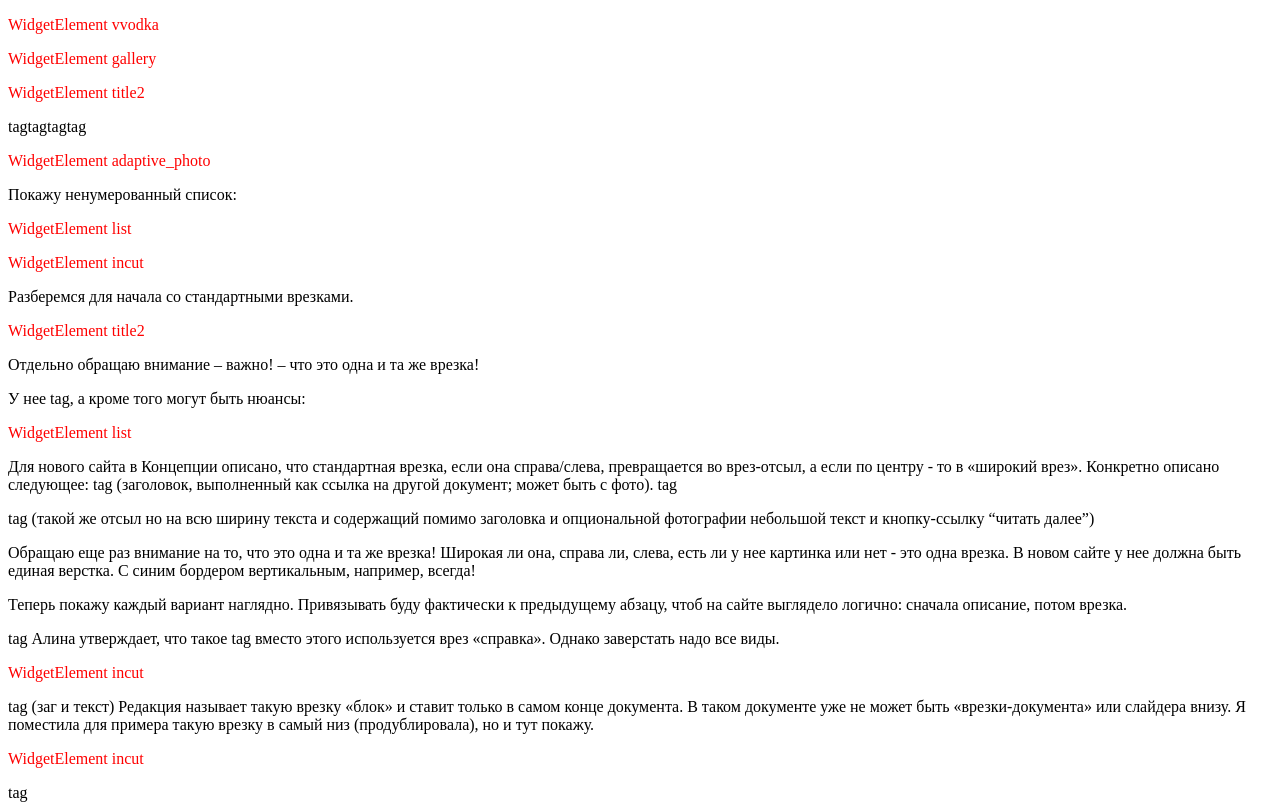
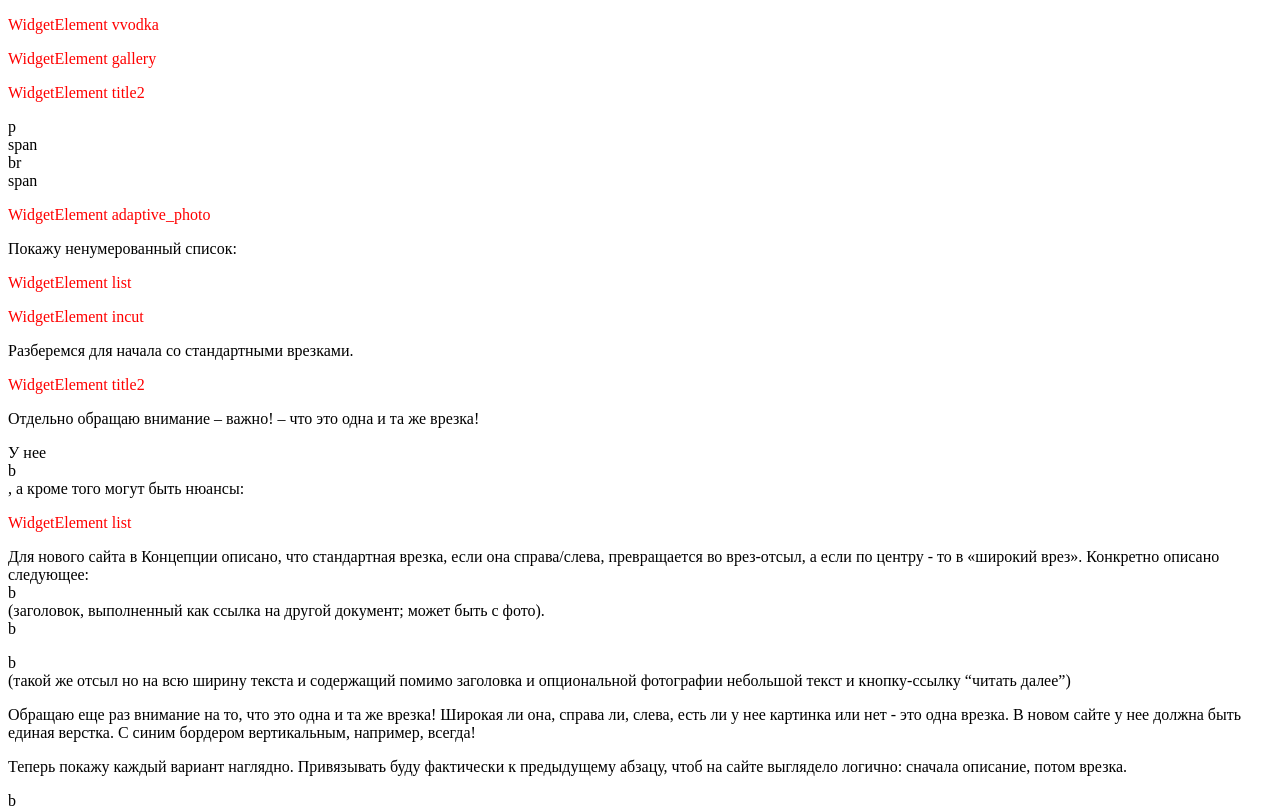
Before and after one commit to rootnick/nuxt-kommersant, a Nuxt app: page / in a window 1280 px wide. Shown: the top 808 px of the page. Built offline with nearby package versions, Linux system fonts and the light colour scheme.

Commit message:
feat: tagComponent props

```diff
--- a/components/tagComponent.vue
+++ b/components/tagComponent.vue
@@ -1,5 +1,5 @@
 <template>
-  <span>tag</span>
+  <div>{{ tagName }}</div>
 </template>
 <script lang='ts'>
 import Vue from 'vue'
@@ -7,5 +7,19 @@ import type { ArticleLong } from '~/static/types'
 
 export default Vue.extend({
   name: 'tagComponent',
+  props: {
+    tagName: {
+      type: String as Extract<ArticleLong.HTMLTagElement, 'tagName'>,
+      required: true,
+    },
+    attributes: {
+      type: Object as Extract<ArticleLong.HTMLTagElement, 'attributes'>,
+      required: false,
+    },
+    children: {
+      type: Array as Extract<ArticleLong.HTMLTagElement, 'children'>,
+      required: false,
+    },
+  },
 })
 </script>
--- a/components/widgetType/paraWidgetType.vue
+++ b/components/widgetType/paraWidgetType.vue
@@ -1,7 +1,13 @@
 <template>
   <p class="doc__text">
     <template v-for="(element, index) in bodyElements">
-      <tagComponent v-if="isTag(element)" :key="index" />
+      <tagComponent
+        v-if="isTag(element)"
+        :key="index"
+        :tagName="element.tagName"
+        :attributes="element.attributes"
+        :children="element.children"
+      />
       <simpleText v-else :key="index" :text="element" />
     </template>
   </p>
--- a/static/types.ts
+++ b/static/types.ts
@@ -128,8 +128,7 @@ export namespace ArticleLong {
     | Free
     | Socials
 
-  export
-  type DocBodyElement = PlainTextElement | WidgetElement | HTMLTagElement
+  export type DocBodyElement = PlainTextElement | WidgetElement | HTMLTagElement
 
   export interface IArticleLong {
     dataHash?: string
```
